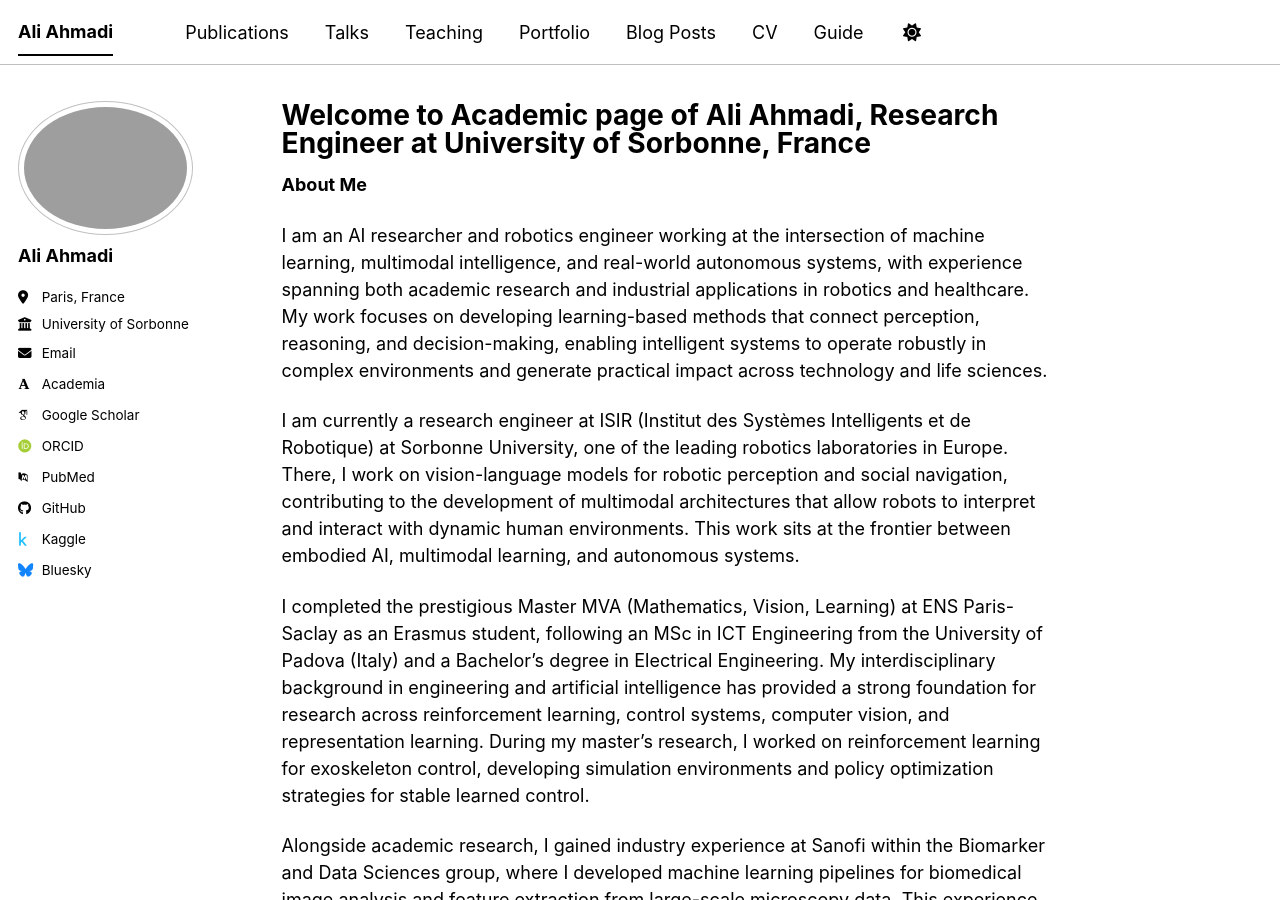
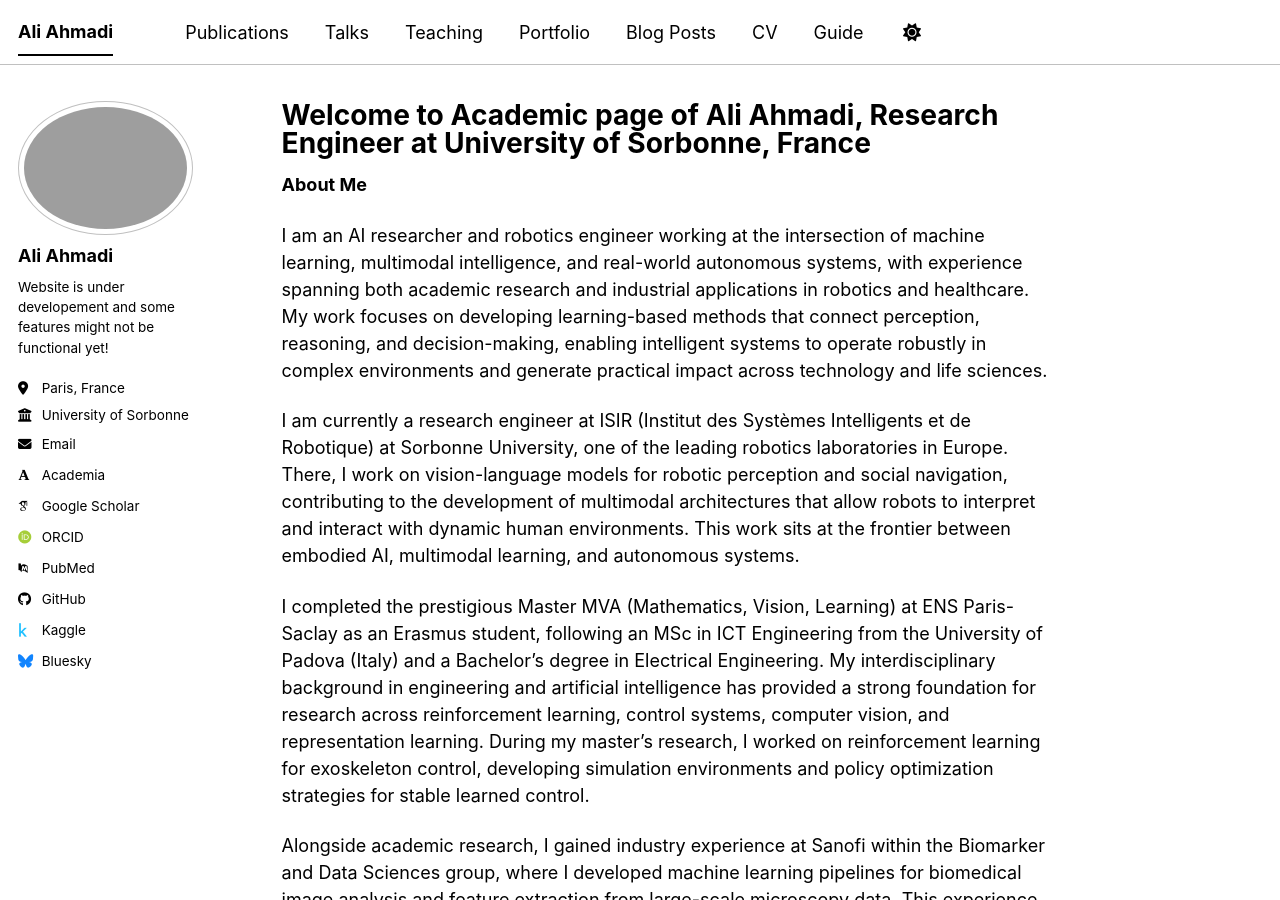
Before and after one commit to Ali-A7/Ali-A7.github.io, a Jekyll site: the page built from _pages/about.md, in a window 1280 px wide and 900 px high. Built offline with Jekyll 4.4.1, drawn with Linux system fonts in a browser that asks for light colours; some web fonts are replaced; a script bundle is joined from its source files by our own code; library files that are not in the unit come from our copies.

Commit message:
Update bio with development status message

```diff
--- a/_config.yml
+++ b/_config.yml
@@ -26,7 +26,7 @@ author:
   avatar           : "1123.jpg"
   name             : "Ali Ahmadi"
   pronouns         : # example: "he/him"
-  bio              : ""
+  bio              : "Website is under developement and some features might not be functional yet!"
   location         : "Paris, France"
   employer         : "University of Sorbonne"
   uri              : # URL
```
